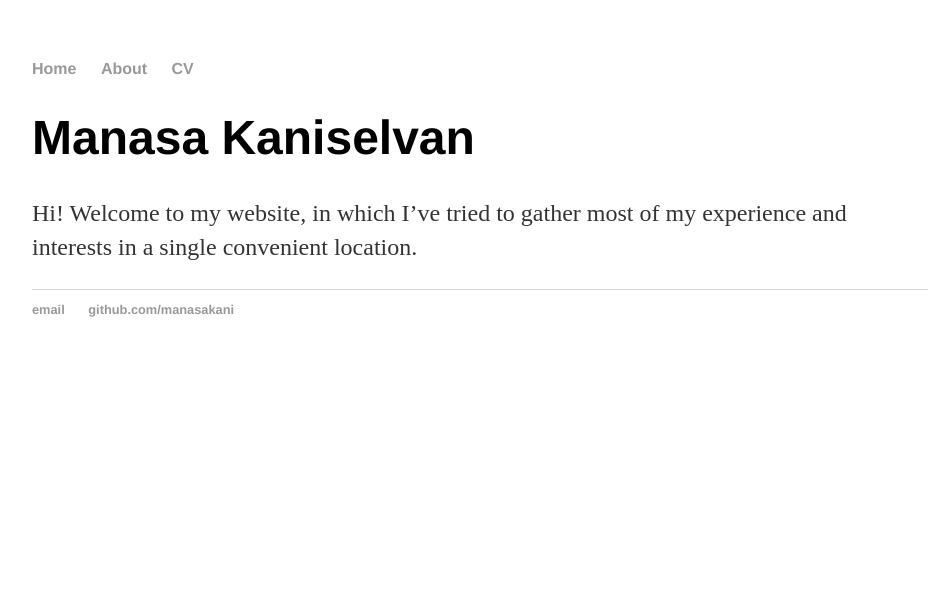
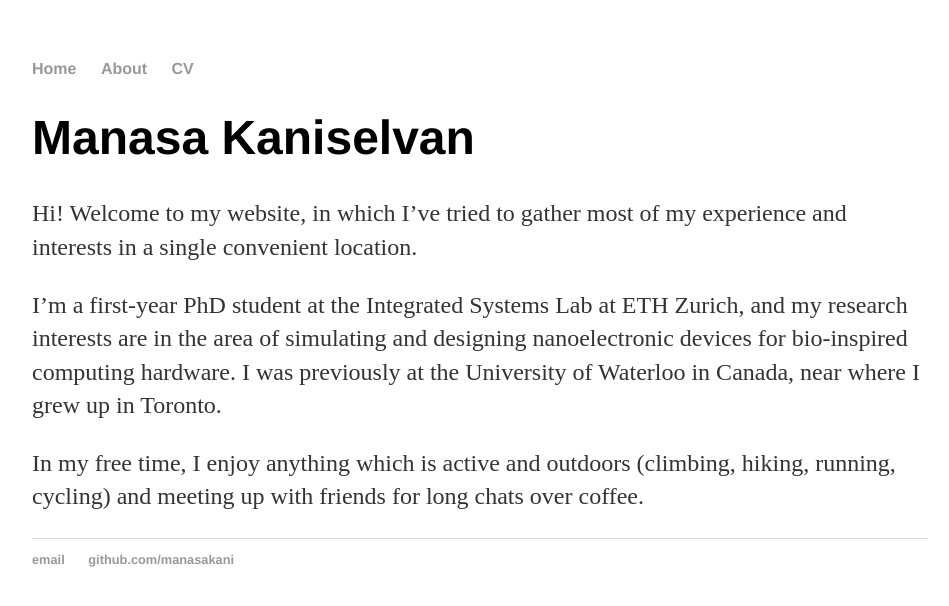
Before and after one commit to manasakani/manaskani.github.io, a Jekyll site: the page built from index.md, in a window 1280 px wide. Shown: the top 606 px of the page, without its empty margins (160-1109 px from the left). Built offline with Jekyll 4.4.1, drawn with Linux system fonts in a browser that asks for light colours.

Commit message:
homepage text

```diff
--- a/index.md
+++ b/index.md
@@ -6,3 +6,7 @@ title: Manasa Kaniselvan
 # Manasa Kaniselvan
 
 Hi! Welcome to my website, in which I've tried to gather most of my experience and interests in a single convenient location.
+
+I'm a first-year PhD student at the Integrated Systems Lab at ETH Zurich, and my research interests are in the area of simulating and designing nanoelectronic devices for bio-inspired computing hardware. I was previously at the University of Waterloo in Canada, near where I grew up in Toronto.
+
+In my free time, I enjoy anything which is active and outdoors (climbing, hiking, running, cycling) and meeting up with friends for long chats over coffee.
```
